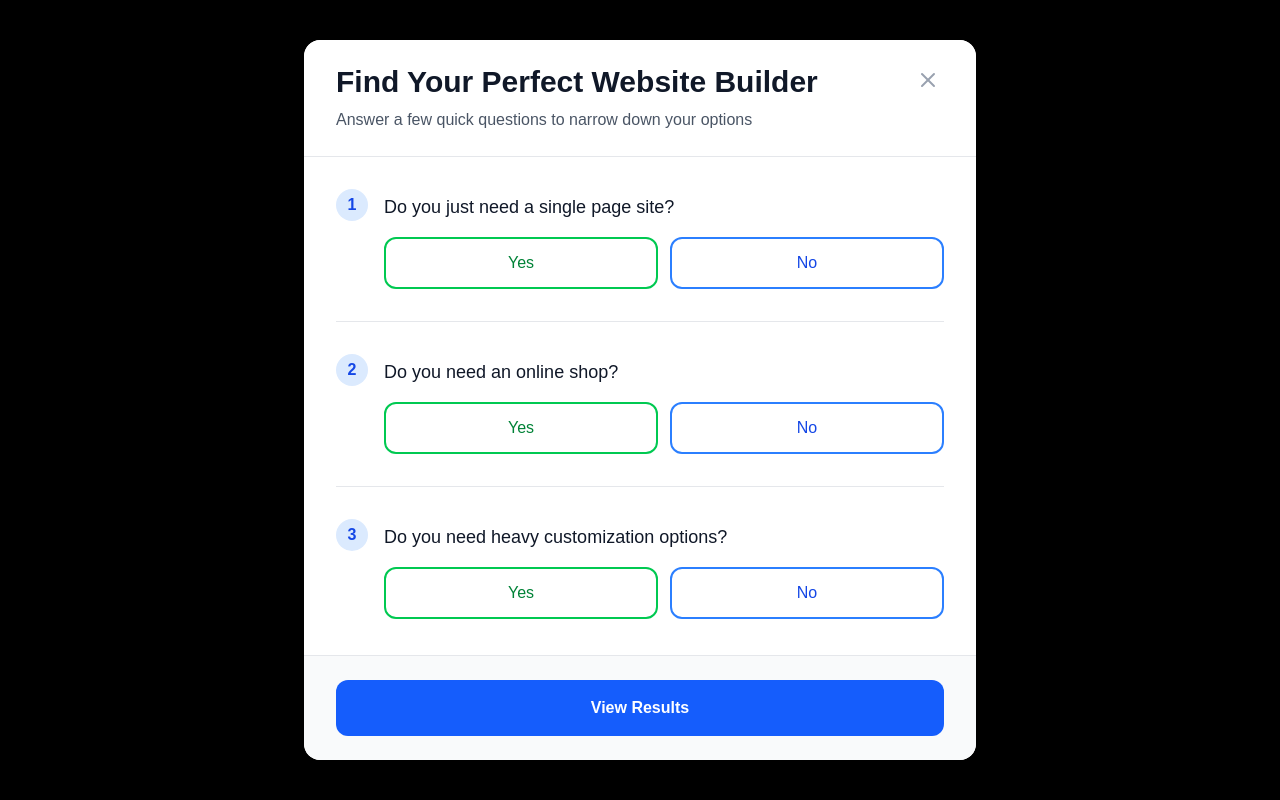
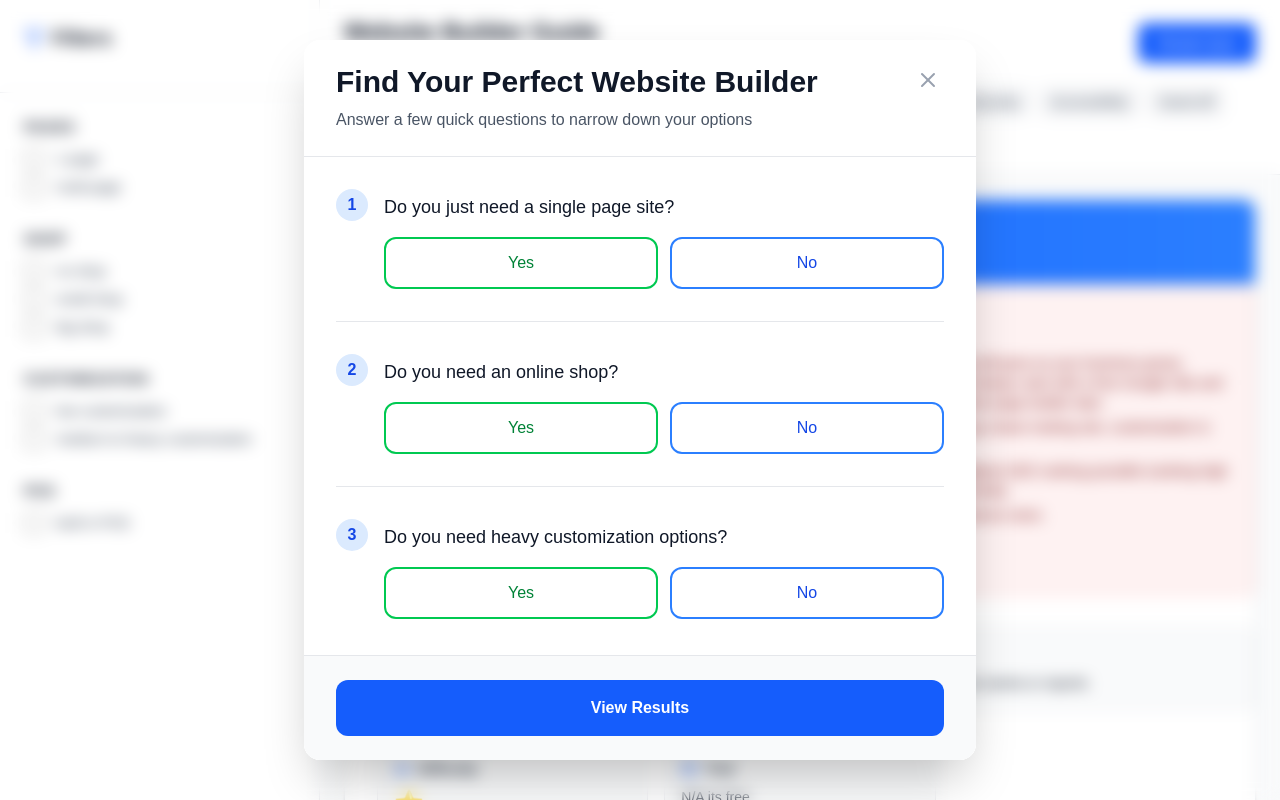
Before and after one commit to ghiblimagic/Website-guide, a Next.js app: page / in a window 1280 px wide. Built offline with nearby package versions, Linux system fonts and the light colour scheme.

Commit message:
edit: removed black overlay

```diff
--- a/app/components/WebsiteBuilderGuide.tsx
+++ b/app/components/WebsiteBuilderGuide.tsx
@@ -158,7 +158,7 @@
     <div className="min-h-screen bg-gray-50">
       {/* Guiding Questions Modal */}
       {showGuidingQuestions && (
-        <div className="fixed inset-0 bg-black bg-opacity-60 backdrop-blur-sm flex items-center justify-center z-50 p-4">
+        <div className="fixed inset-0  backdrop-blur-sm flex items-center justify-center z-50 p-4">
           <div className="bg-white rounded-2xl shadow-2xl max-w-2xl w-full max-h-[90vh] overflow-y-auto">
             <div className="sticky top-0 bg-white border-b border-gray-200 px-8 py-6 rounded-t-2xl">
               <div className="flex justify-between items-start">
```
